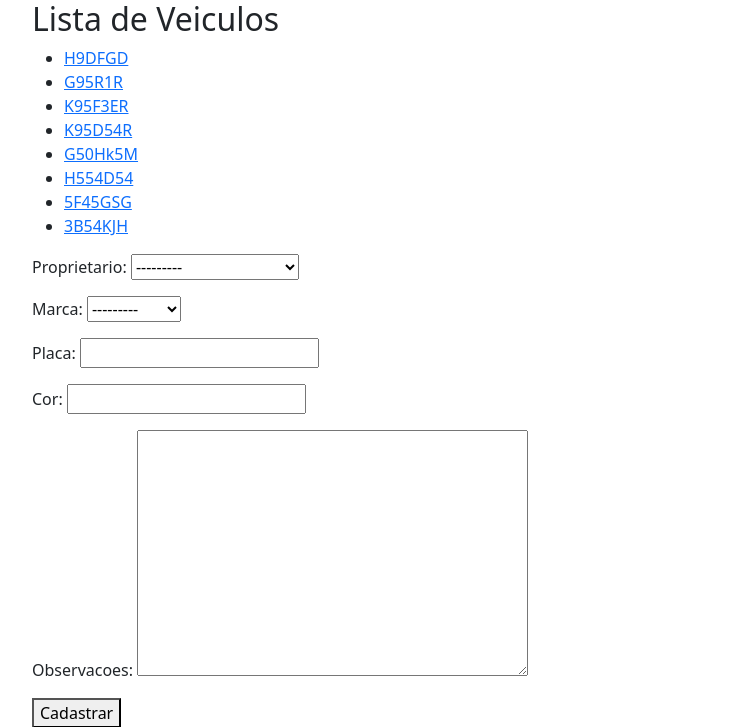
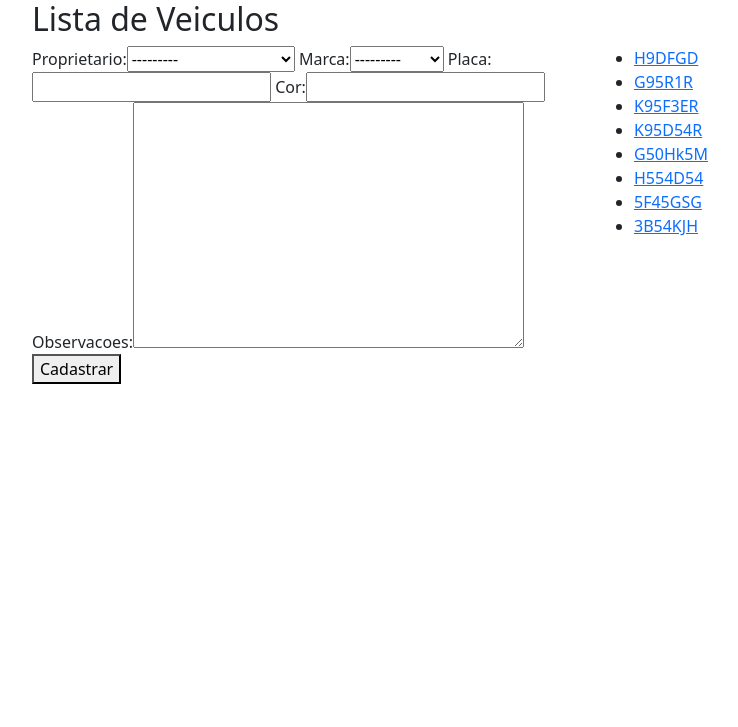
Before and after one commit to antonio-qsneto/djangoProject, a Django app: page /veiculos/ in a window 1280 px wide. Shown: the top 727 px of the page, without its empty margins (50-788 px from the left). Run offline with Django 3.2, Linux system fonts and the light colour scheme; data comes from the database, SQL or seed files in the repository; some libraries are stand-ins or nearby versions.

Commit message:
upgrade veiculos list

```diff
--- a/core/templates/core/lista_veiculos.html
+++ b/core/templates/core/lista_veiculos.html
@@ -1,6 +1,16 @@
-{% extends 'base.html' %} {% block main %}
+{% extends 'base.html' %} {% block main %} {% load bootstrap %}
 <h2>Lista de Veiculos</h2>
 
+<div class="row">
+  <div class="col-6">
+    <form action="{% url 'core_veiculo_novo' %}" method="POST">
+      {% csrf_token %} {{ form|bootstrap }}
+
+      <button type="submit">Cadastrar</button>
+    </form>
+  </div>
+
+  <div class="col-6">
     <ul>
       {% for veiculo in veiculos %}
       <li>
@@ -10,10 +20,6 @@
       </li>
       {% endfor %}
     </ul>
-
-<form action="{% url 'core_veiculo_novo' %}" method="POST">
-  {% csrf_token %} {{ form.as_p }}
-
-  <button type="submit">Cadastrar</button>
-</form>
+  </div>
+</div>
 {% endblock main %}
```
Lines whose indentation alone changed are shown as unchanged.
